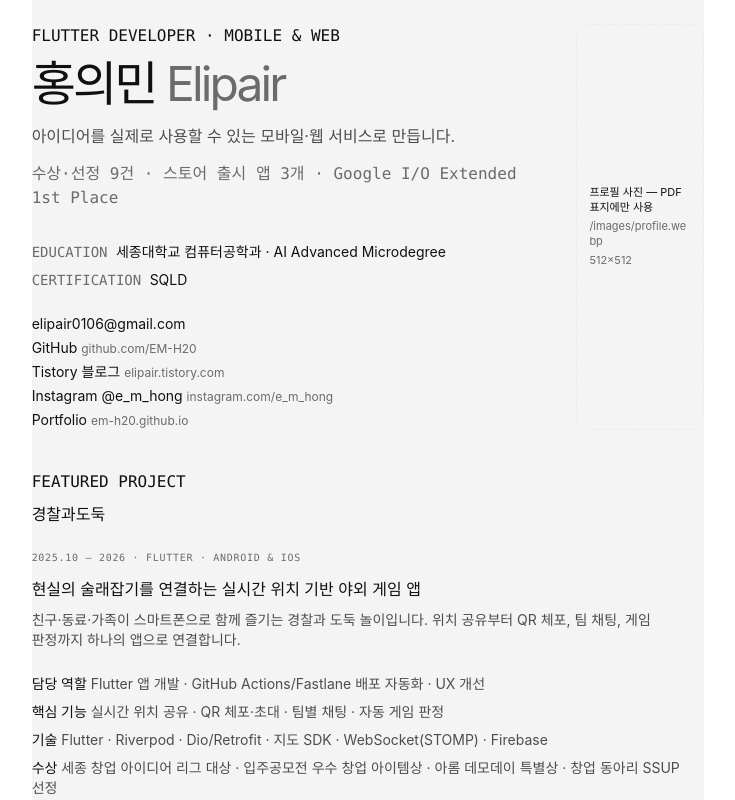
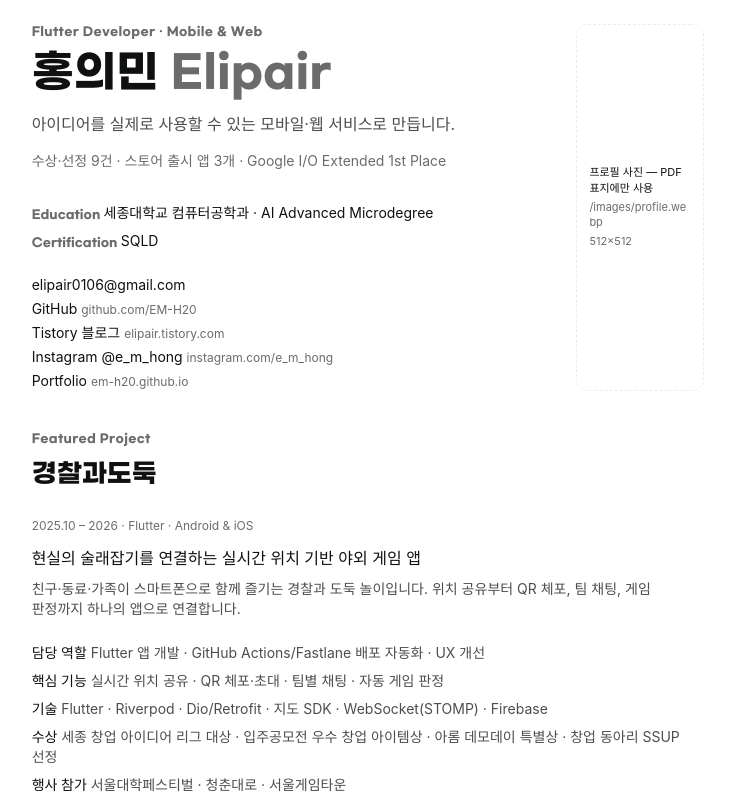
Before and after one commit to EM-H20/EM-H20.github.io, a Next.js app: page /print in a window 1280 px wide. Shown: the top 800 px of the page, without its empty margins (272-1007 px from the left). Built offline with nearby package versions, Linux system fonts and the light colour scheme; a web font is replaced by a local one.

Commit message:
feat: restyle print page headings for the redesign
Claude-Session: https://claude.ai/code/session_01F2XuCryd8mU6U6vz2k6BML

```diff
--- a/src/app/print/page.tsx
+++ b/src/app/print/page.tsx
@@ -33,14 +33,14 @@ function PrintLink({ link }: { link: LinkSpec }) {
 function Heading({ eyebrow, title }: { eyebrow: string; title: string }) {
   return (
     <>
-      <p className="mb-2 font-mono text-eyebrow text-fg uppercase">{eyebrow}</p>
-      <h2 className="mb-6 text-heading font-book">{title}</h2>
+      <p className="mb-2 font-display text-xs font-bold tracking-wide text-fg-subtle">{eyebrow}</p>
+      <h2 className="mb-6 font-display text-[26px] font-bold">{title}</h2>
     </>
   );
 }
 
 function Meta({ children }: { children: ReactNode }) {
-  return <p className="font-mono text-[10px] tracking-[0.071em] text-fg-subtle uppercase">{children}</p>;
+  return <p className="text-xs text-fg-subtle">{children}</p>;
 }
 
 function Detail({ label, children }: { label: string; children: ReactNode }) {
@@ -56,7 +56,7 @@ function MajorBlock({ project }: { project: Project }) {
   const images = visibleImages(project.images);
   return (
     <article className="print-block border-t border-hairline py-6">
-      <h3 className="text-xl font-medium">{project.name}</h3>
+      <h3 className="font-display text-xl font-bold">{project.name}</h3>
       <Meta>
         {project.period} · {project.stack.join(" · ")}
       </Meta>
@@ -87,24 +87,24 @@ export default function PrintPage() {
   const major = projects.filter((p) => p.tier === 2);
   const minor = projects.filter((p) => p.tier === 3);
   return (
-    <main className="scheme-light mx-auto w-full max-w-[178mm] bg-surface text-fg">
+    <main className="scheme-light mx-auto w-full max-w-[178mm] bg-canvas text-fg">
       <section className="flex gap-8 pt-6">
         <div className="flex-1">
-          <p className="font-mono text-eyebrow uppercase">{hero.eyebrow}</p>
-          <h1 className="mt-3 text-[48px] leading-none font-book tracking-[-0.06em]">
+          <p className="font-display text-xs font-bold tracking-wide text-fg-subtle">{hero.eyebrow}</p>
+          <h1 className="mt-3 font-display text-[44px] leading-none font-bold">
             {hero.name} <span className="text-fg-subtle">{hero.alias}</span>
           </h1>
           <p className="mt-4 text-body text-fg-muted">{hero.intro}</p>
-          <p className="mt-3 font-mono text-caption text-fg-subtle">{heroStats().join(" · ")}</p>
+          <p className="mt-3 text-meta text-fg-subtle">{heroStats().join(" · ")}</p>
           <dl className="mt-8 space-y-2 text-sm">
             <div>
-              <dt className="inline font-mono text-eyebrow text-fg-subtle uppercase">Education </dt>
+              <dt className="inline font-display text-xs font-bold text-fg-subtle">Education </dt>
               <dd className="inline">
                 {education.school} · {education.extras.join(" · ")}
               </dd>
             </div>
             <div>
-              <dt className="inline font-mono text-eyebrow text-fg-subtle uppercase">Certification </dt>
+              <dt className="inline font-display text-xs font-bold text-fg-subtle">Certification </dt>
               <dd className="inline">{education.certifications.join(" · ")}</dd>
             </div>
           </dl>
@@ -189,7 +189,7 @@ export default function PrintPage() {
                 <td className={`py-2 pr-4 ${a.highlight ? "font-medium" : ""}`}>{a.award}</td>
                 <td className="py-2 pr-4 text-fg-muted">{a.contest}</td>
                 <td className="py-2 pr-4 text-fg-subtle">{a.project}</td>
-                <td className="py-2 font-mono text-[11px] text-fg-subtle">{a.year}</td>
+                <td className="py-2 text-xs text-fg-subtle">{a.year}</td>
               </tr>
             ))}
           </tbody>
@@ -201,7 +201,7 @@ export default function PrintPage() {
         <dl className="space-y-2 text-sm">
           {stack.map((group) => (
             <div key={group.group}>
-              <dt className="inline font-mono text-eyebrow text-fg-subtle uppercase">{group.group} </dt>
+              <dt className="inline font-display text-xs font-bold text-fg-subtle">{group.group} </dt>
               <dd className="inline">{group.items.join(" · ")}</dd>
             </div>
           ))}
```
